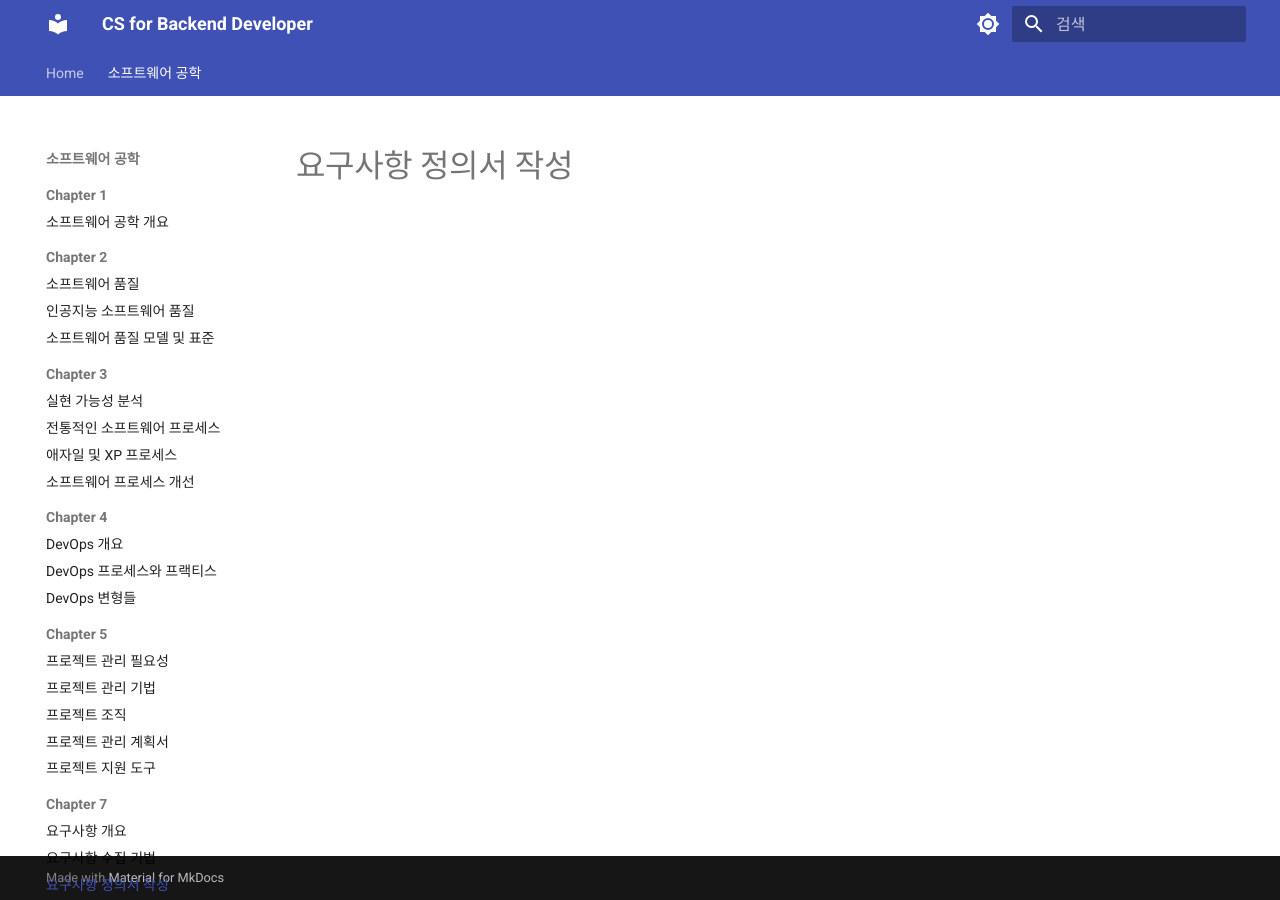
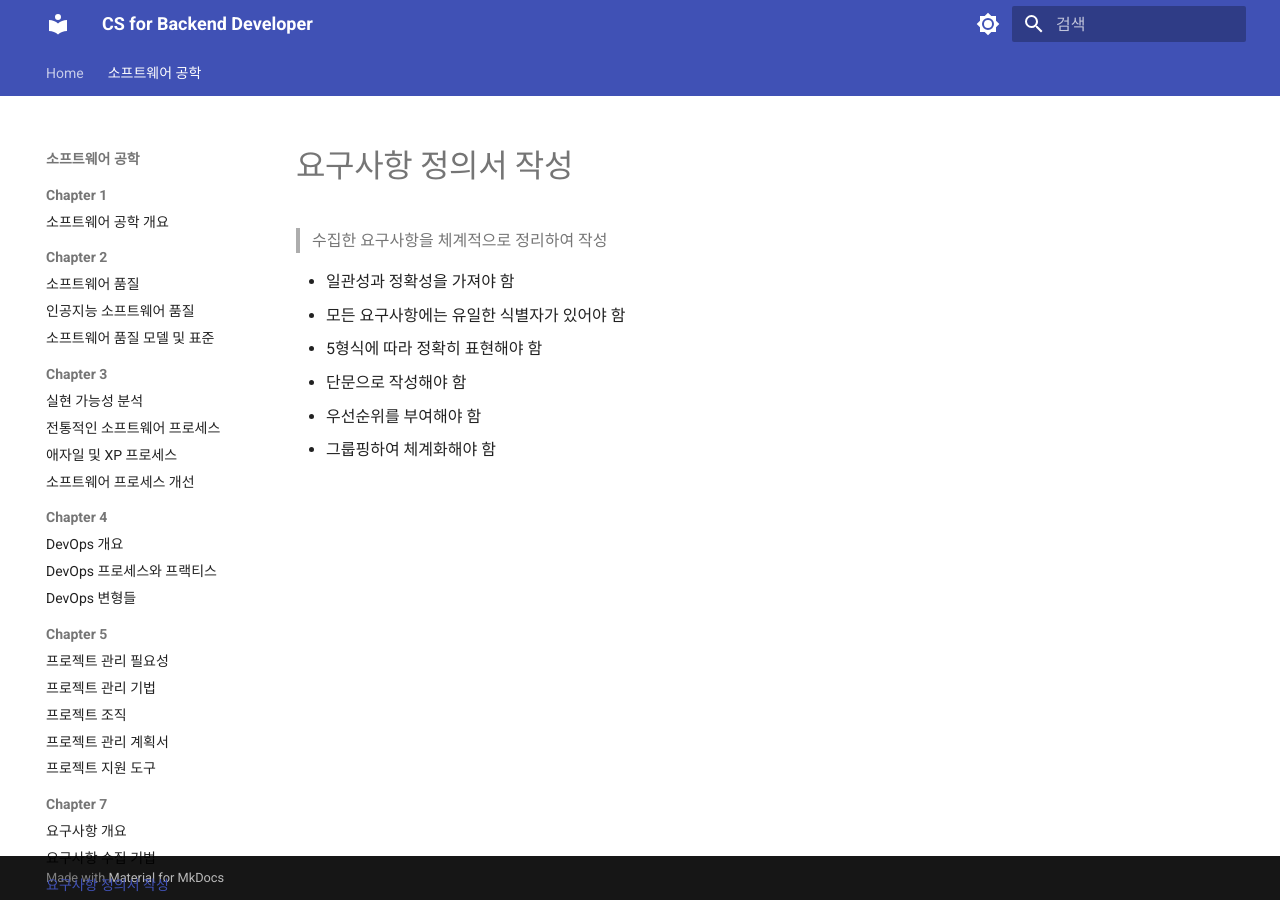
Before and after one commit to CokaNuri/CSBE, an MkDocs documentation site: the page built from docs/software-engineering/Chapter 7/03 요구사항 정의서 작성.md, in a window 1280 px wide. Built offline with MkDocs 1.6.1 and Material for MkDocs 9.7.7, drawn with Linux system fonts in a browser that asks for light colours.

```diff
--- a/docs/software-engineering/Chapter 7/03 요구사항 정의서 작성.md
+++ b/docs/software-engineering/Chapter 7/03 요구사항 정의서 작성.md
@@ -1 +1,10 @@
 # 요구사항 정의서 작성
+
+> 수집한 요구사항을 체계적으로 정리하여 작성
+
+- 일관성과 정확성을 가져야 함
+- 모든 요구사항에는 유일한 식별자가 있어야 함
+- 5형식에 따라 정확히 표현해야 함
+- 단문으로 작성해야 함
+- 우선순위를 부여해야 함
+- 그룹핑하여 체계화해야 함
--- a/mkdocs.yml
+++ b/mkdocs.yml
@@ -55,6 +55,12 @@
       - 요구사항 개요 : "software-engineering/Chapter 7/01 요구사항 개요.md"
       - 요구사항 수집 기법 : "software-engineering/Chapter 7/02 요구사항 수집 기법.md"
       - 요구사항 정의서 작성 : "software-engineering/Chapter 7/03 요구사항 정의서 작성.md"
+    - Chapter 8:
+      - 객체지향과 UML : "software-engineering/Chapter 8/01 객체지향과 UML.md"
+      - 기능 모델링 : "software-engineering/Chapter 8/02 기능 모델링.md"
+      - 구조 모델링 : "software-engineering/Chapter 8/03 구조 모델링.md"
+      - 행위 모델링 : "software-engineering/Chapter 8/04 행위 모델링.md"
+      - 분석 산출물 점검 : "software-engineering/Chapter 8/05 분석 산출물 점검.md"
 
 plugins:
   - search:
```
Also changed, not shown: docs/software-engineering/Chapter 8/01 객체지향과 UML.md (added), docs/software-engineering/Chapter 8/02 기능 모델링.md (added), docs/software-engineering/Chapter 8/03 구조 모델링.md (added), docs/software-engineering/Chapter 8/04 행위 모델링.md (added), docs/software-engineering/Chapter 8/05 분석 산출물 점검.md (added), 2 other files.
